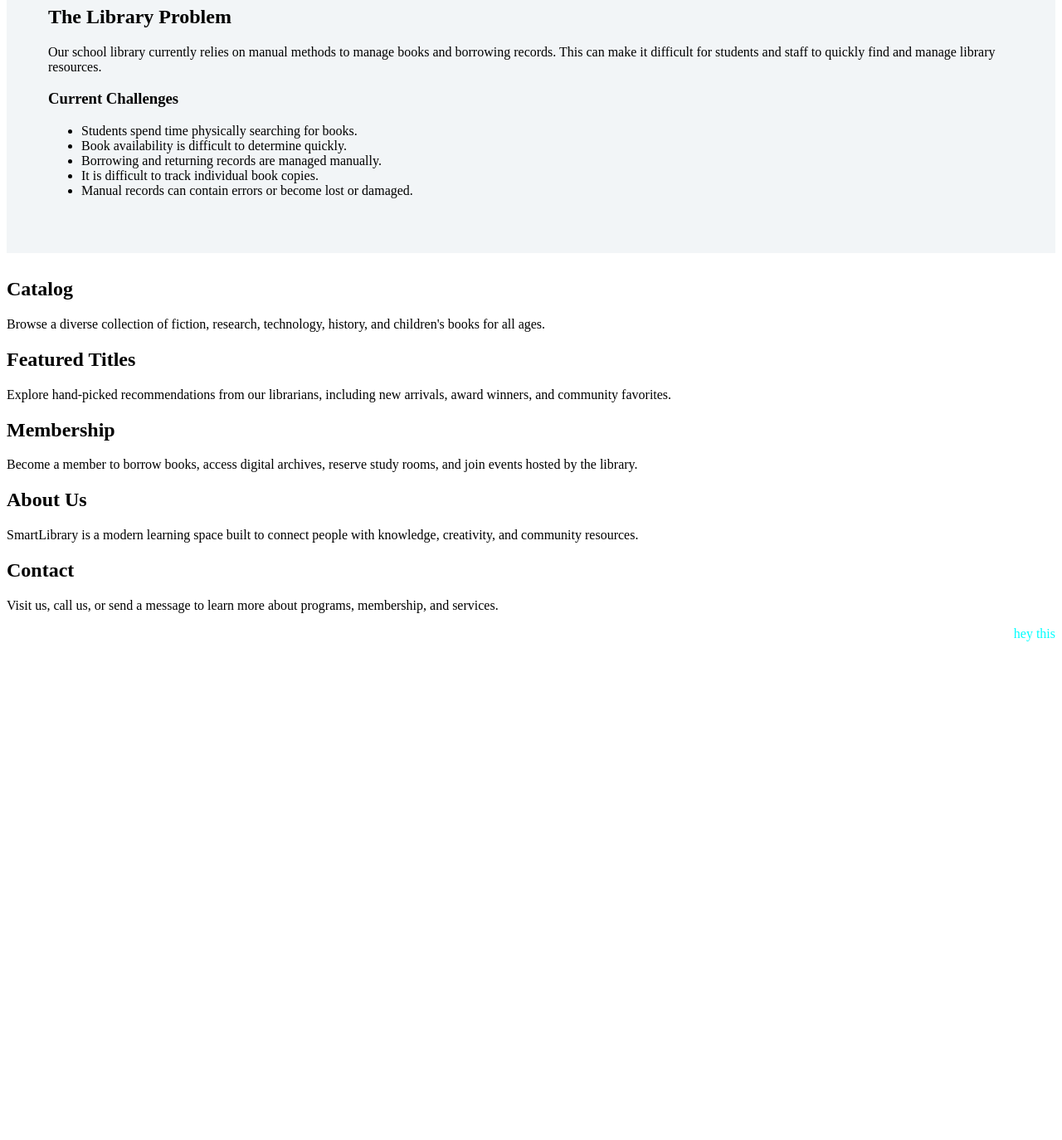
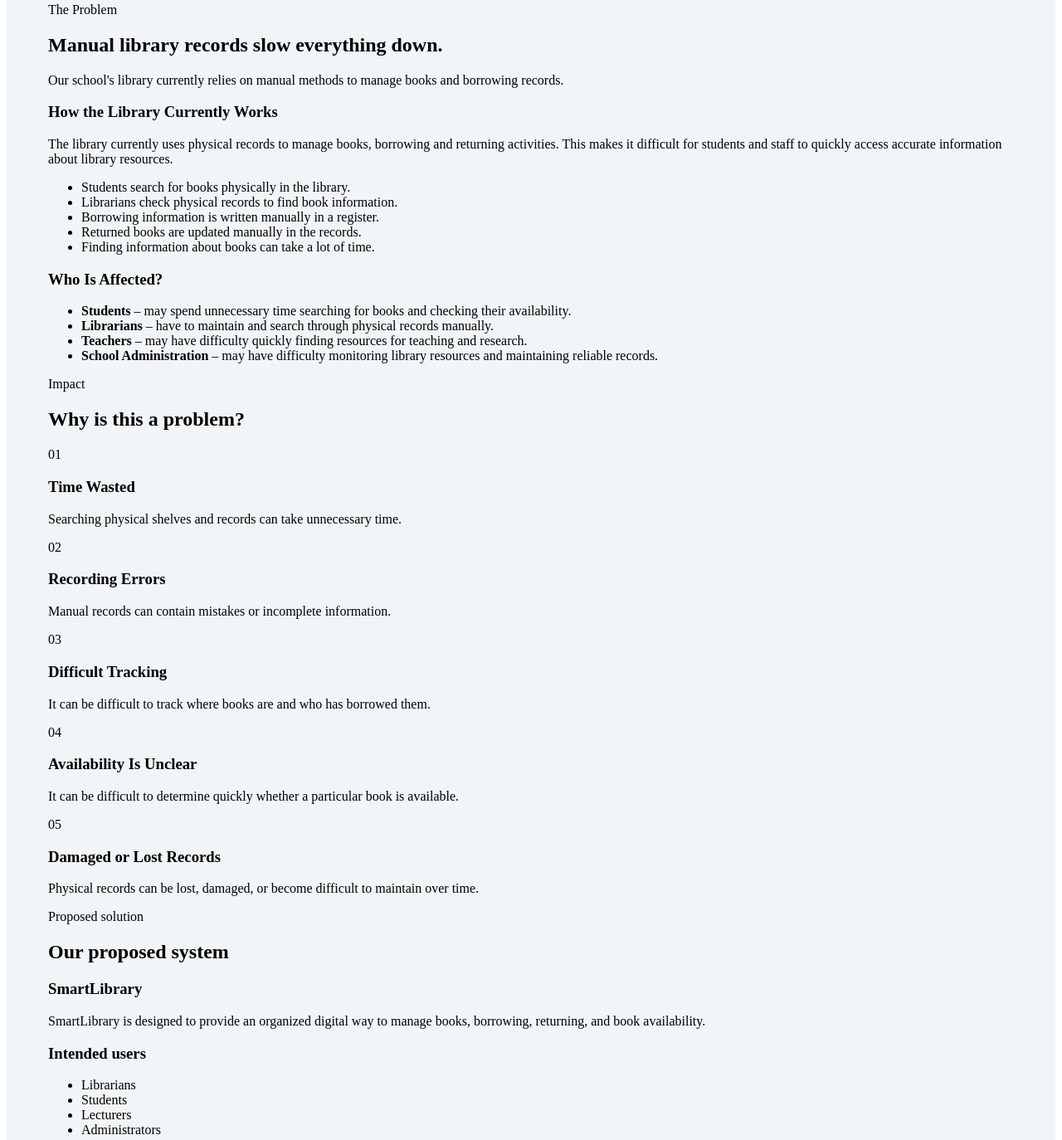
Before and after one commit to sikazwecharles69-lab/SmartLibrary, a plain HTML site: page index.html in a window 1280 px wide. Shown: the part 366-1740 px from the top of the page at 83% size. Before the commit the page ends 1155 px from the top, so only its background shows below. Drawn offline with Linux system fonts and the light colour scheme.

Commit message:
Update problem section content

```diff
--- a/index.html
+++ b/index.html
@@ -28,24 +28,212 @@
       </section>
 
       <section id="Problem">
-  <h2>The Library Problem</h2>
+  <!-- Library Problem Section -->
+<section class="section alt-section" id="problem">
 
-  <p>
-    Our school library currently relies on manual methods to manage
-    books and borrowing records. This can make it difficult for
-    students and staff to quickly find and manage library resources.
-  </p>
+    <div class="container">
 
-  <h3>Current Challenges</h3>
+        <!-- Section Heading -->
+        <div class="section-heading">
+            <p class="eyebrow">The Problem</p>
+          <h2>Manual library records slow everything down.</h2>
 
-  <ul>
-    <li>Students spend time physically searching for books.</li>
-    <li>Book availability is difficult to determine quickly.</li>
-    <li>Borrowing and returning records are managed manually.</li>
-    <li>It is difficult to track individual book copies.</li>
-    <li>Manual records can contain errors or become lost or damaged.</li>
-  </ul>
+            <p> Our school's library currently relies on manual methods
+                to manage books and borrowing records. </p>
+        </div>
+
+
+        <!-- Current Library Problem -->
+        <div class="content-grid">
+
+            <div class="text-panel">
+
+                <h3>How the Library Currently Works</h3>
+
+                <p>
+                    The library currently uses physical records to manage
+                    books, borrowing and returning activities. This makes
+                    it difficult for students and staff to quickly access
+                    accurate information about library resources.
+                </p>
+
+                <ul class="check-list">
+                    <li>
+                        Students search for books physically in the library.
+                    </li>
+
+                    <li>
+                        Librarians check physical records to find book information.
+                    </li>
+
+                    <li>
+                        Borrowing information is written manually in a register.
+                    </li>
+
+                    <li>
+                        Returned books are updated manually in the records.
+                    </li>
+
+                    <li>
+                        Finding information about books can take a lot of time.
+                    </li>
+                </ul>
+
+            </div>
+
+
+            <!-- Who Is Affected -->
+            <div class="info-panel">
+
+                <h3>Who Is Affected?</h3>
+
+                <ul class="check-list">
+
+                    <li>
+                        <strong>Students</strong> – may spend unnecessary
+                        time searching for books and checking their availability.
+                    </li>
+
+                    <li>
+                        <strong>Librarians</strong> – have to maintain and
+                        search through physical records manually.
+                    </li>
+
+                    <li>
+                        <strong>Teachers</strong> – may have difficulty
+                        quickly finding resources for teaching and research.
+                    </li>
+
+                    <li>
+                        <strong>School Administration</strong> – may have
+                        difficulty monitoring library resources and maintaining
+                        reliable records.
+                    </li>
+
+                </ul>
+
+            </div>
+
+        </div>
+
+
+        <!-- Why Is It a Problem -->
+        <div class="why-problem">
+
+            <div class="section-heading">
+                <p class="eyebrow">Impact</p>
+
+                <h2>Why is this a problem?</h2>
+            </div>
+
+
+            <div class="problem-points">
+
+                <div class="problem-point">
+
+                    <span>01</span>
+
+                    <h3>Time Wasted</h3>
+
+                    <p>
+                        Searching physical shelves and records can take
+                        unnecessary time.
+                    </p>
+
+                </div>
+
+
+                <div class="problem-point">
+
+                    <span>02</span>
+
+                    <h3>Recording Errors</h3>
+
+                    <p>
+                        Manual records can contain mistakes or
+                        incomplete information.
+                    </p>
+
+                </div>
+
+
+                <div class="problem-point">
+
+                    <span>03</span>
+
+                    <h3>Difficult Tracking</h3>
+
+                    <p>
+                        It can be difficult to track where books are
+                        and who has borrowed them.
+                    </p>
+
+                </div>
+
+
+                <div class="problem-point">
+
+                    <span>04</span>
+
+                    <h3>Availability Is Unclear</h3>
+
+                    <p>
+                        It can be difficult to determine quickly
+                        whether a particular book is available.
+                    </p>
+
+                </div>
+
+
+                <div class="problem-point">
+
+                    <span>05</span>
+
+                    <h3>Damaged or Lost Records</h3>
+
+                    <p>
+                        Physical records can be lost, damaged,
+                        or become difficult to maintain over time.
+                    </p>
+
+                </div>
+
+            </div>
+
+        </div>
+
+    </div>
+
 </section>
+
+      <section class="section" id="system">
+        <div class="container">
+          <div class="section-heading center">
+            <p class="eyebrow">Proposed solution</p>
+            <h2>Our proposed system</h2>
+          </div>
+
+          <div class="content-grid">
+            <div class="text-panel">
+              <h3>SmartLibrary</h3>
+              <p>
+                SmartLibrary is designed to provide an organized digital way to
+                manage books, borrowing, returning, and book availability.
+              </p>
+            </div>
+
+            <div class="info-panel">
+              <h3>Intended users</h3>
+              <ul class="check-list">
+                <li>Librarians</li>
+                <li>Students</li>
+                <li>Lecturers</li>
+                <li>Administrators</li>
+              </ul>
+            </div>
+          </div>
+        </div>
+      </section>
 
       <section id="Catalog">
         <h2>Catalog</h2>
```
